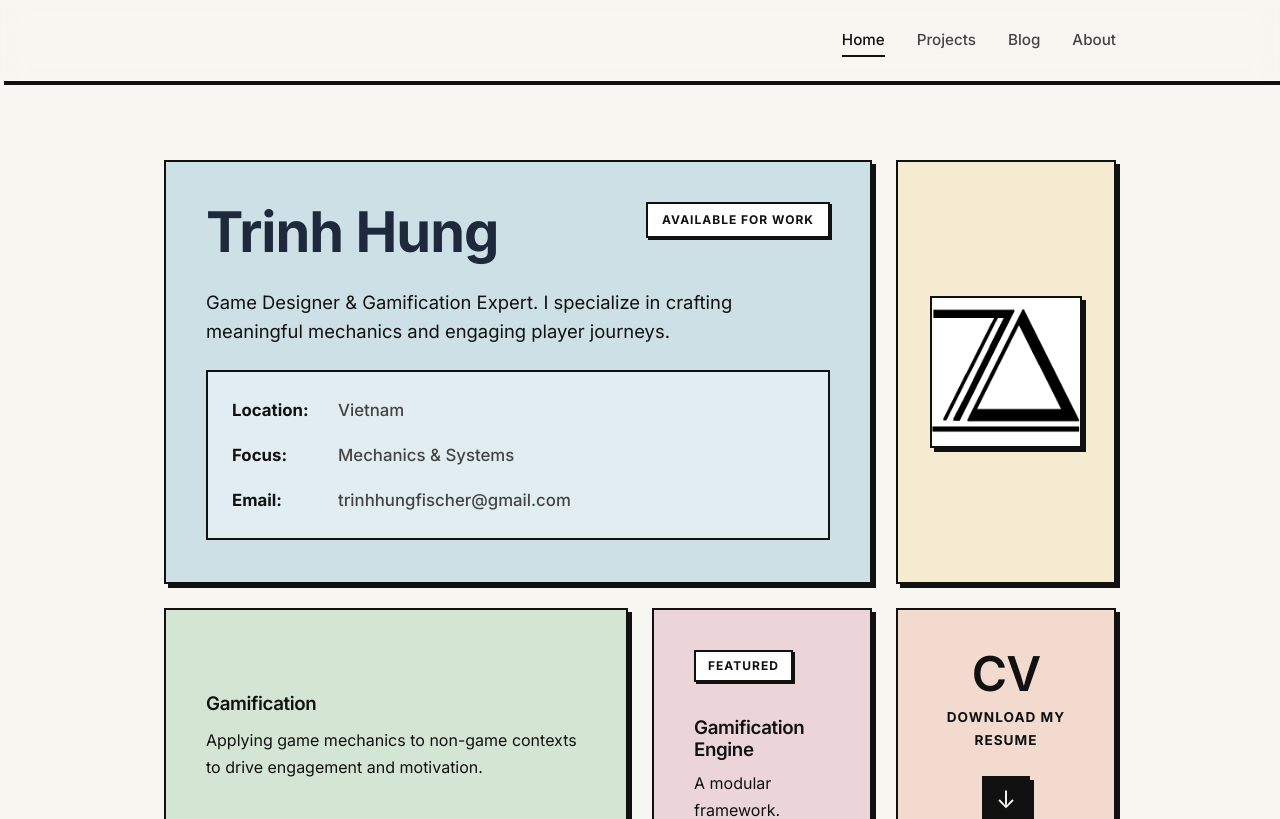
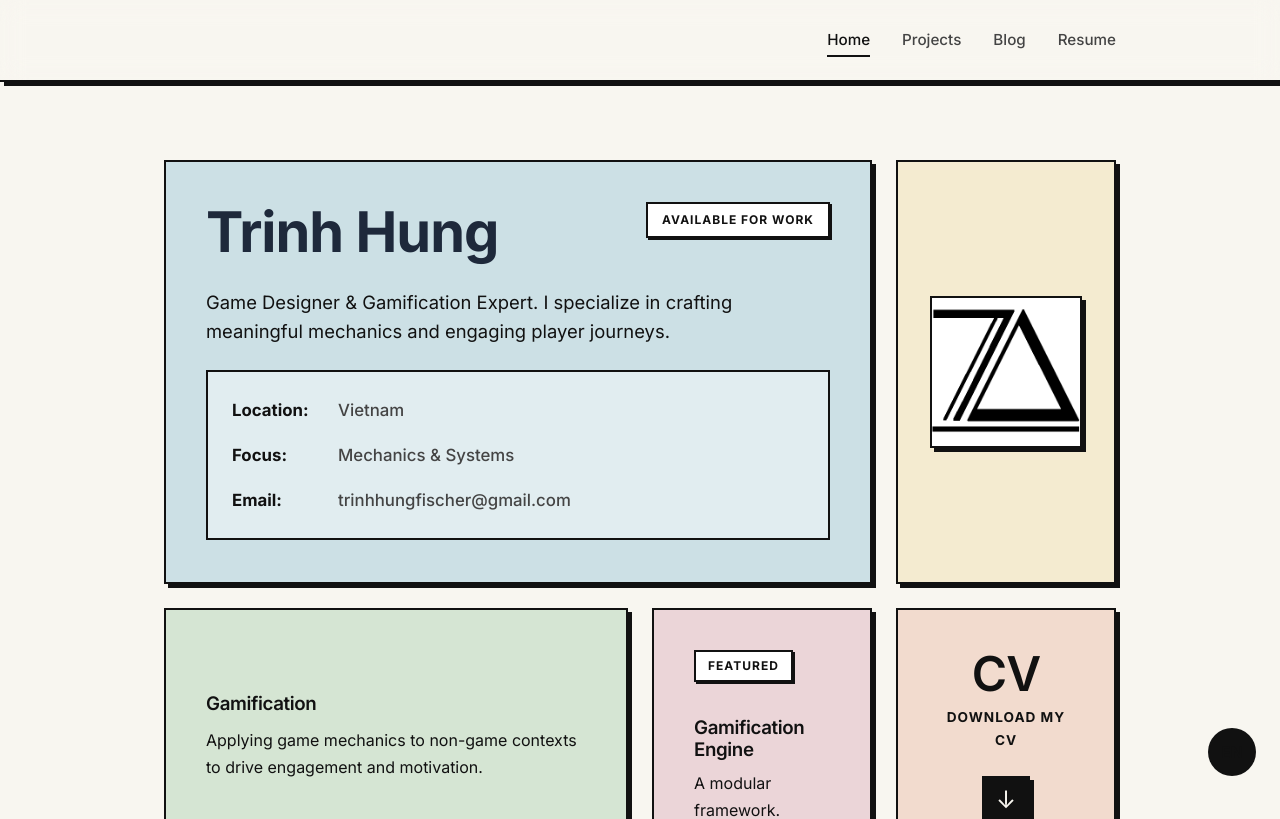
Before and after one commit to trinhhungfischer/trinhhungfischer.github.io, a React (Vite) app: page / in a window 1280 px wide. Shown: the top 819 px of the page. Built offline with nearby package versions, Linux system fonts and the light colour scheme.

Commit message:
Fix Header overlapping and Add Language Context Toggle

```diff
--- a/src/App.tsx
+++ b/src/App.tsx
@@ -7,11 +7,44 @@ import ProjectDetail from './pages/ProjectDetail';
 import Blog from './pages/Blog';
 import BlogPost from './pages/BlogPost';
 import About from './pages/About';
+import { LanguageProvider, useLanguage } from './contexts/LanguageContext';
+import './App.css';
+
+const LanguageToggleButton = () => {
+  const { language, toggleLanguage } = useLanguage();
+  return (
+    <button
+      onClick={toggleLanguage}
+      style={{
+        position: 'fixed',
+        bottom: '24px',
+        right: '24px',
+        zIndex: 1000,
+        width: '48px',
+        height: '48px',
+        borderRadius: '50%',
+        backgroundColor: 'var(--text-primary)',
+        color: 'var(--bg-color)',
+        border: 'none',
+        cursor: 'pointer',
+        fontSize: '1rem',
+        fontWeight: 'bold',
+        boxShadow: 'var(--shadow)',
+        display: 'flex',
+        alignItems: 'center',
+        justifyContent: 'center'
+      }}
+    >
+      {language.toUpperCase()}
+    </button>
+  );
+};
 
 function App() {
   return (
+    <LanguageProvider>
       <Router>
-      <div className="app-wrapper">
+        <div className="app">
           <Header />
           <main className="main-content">
             <Routes>
@@ -24,8 +57,10 @@ function App() {
             </Routes>
           </main>
           <Footer />
+          <LanguageToggleButton />
         </div>
       </Router>
+    </LanguageProvider>
   );
 }
 
--- a/src/components/Header.css
+++ b/src/components/Header.css
@@ -4,10 +4,12 @@
   left: 0;
   width: 100%;
   z-index: 100;
+  background-color: var(--bg-color);
   border-radius: 0;
   border-left: none;
   border-right: none;
   border-top: none;
+  border-bottom: 2px solid var(--border-color);
 }
 
 .header-content {
--- a/src/components/Header.tsx
+++ b/src/components/Header.tsx
@@ -1,14 +1,16 @@
 import { Link, useLocation } from 'react-router-dom';
+import { useLanguage } from '../contexts/LanguageContext';
 import './Header.css';
 
 const Header = () => {
   const location = useLocation();
+  const { t } = useLanguage();
 
   const navLinks = [
-    { name: 'Home', path: '/' },
-    { name: 'Projects', path: '/projects' },
-    { name: 'Blog', path: '/blog' },
-    { name: 'About', path: '/about' },
+    { name: t('nav.home'), path: '/' },
+    { name: t('nav.projects'), path: '/projects' },
+    { name: t('nav.blog'), path: '/blog' },
+    { name: t('nav.about'), path: '/about' },
   ];
 
   return (
@@ -23,7 +25,7 @@ const Header = () => {
             <Link
               key={link.name}
               to={link.path}
-              className={`nav-link ${location.pathname === link.path ? 'active' : ''}`}
+              className={`nav-link ${location.pathname.startsWith(link.path) && link.path !== '/' || location.pathname === link.path ? 'active' : ''}`}
             >
               {link.name}
             </Link>
--- /dev/null
+++ b/src/contexts/LanguageContext.tsx
@@ -0,0 +1,95 @@
+import React, { createContext, useContext, useState, useEffect } from 'react';
+
+type Language = 'en' | 'vi';
+
+interface LanguageContextType {
+  language: Language;
+  toggleLanguage: () => void;
+  t: (key: string) => string;
+}
+
+const translations: Record<Language, Record<string, string>> = {
+  en: {
+    'nav.home': 'Home',
+    'nav.projects': 'Projects',
+    'nav.blog': 'Blog',
+    'nav.about': 'Resume',
+    'home.greeting': 'Hi, I\'m',
+    'home.role': 'Game Designer / Product Owner',
+    'home.description': 'Game Designer & Gamification Expert. I specialize in crafting meaningful mechanics and engaging player journeys.',
+    'home.connect': 'Let\'s connect',
+    'home.download_cv': 'Download my CV',
+    'home.featured': 'Featured Projects',
+    'home.status': 'Available for Work',
+    'home.location_label': 'Location',
+    'home.location_value': 'Vietnam',
+    'home.focus_label': 'Focus',
+    'home.focus_value': 'Mechanics & Systems',
+    'home.email_label': 'Email',
+    'projects.title': 'Projects',
+    'projects.view_details': 'View Details',
+    'projects.all': 'All',
+    'blog.title': 'Blog',
+  },
+  vi: {
+    'nav.home': 'Trang chủ',
+    'nav.projects': 'Dự án',
+    'nav.blog': 'Blog',
+    'nav.about': 'Hồ sơ',
+    'home.greeting': 'Chào, mình là',
+    'home.role': 'Thiết kế Game / Quản lý Sản phẩm',
+    'home.description': 'Chuyên gia Thiết kế Game & Gamification. Mình chuyên tạo ra các cơ chế ý nghĩa và hành trình người chơi hấp dẫn.',
+    'home.connect': 'Kết nối nhé',
+    'home.download_cv': 'Tải CV của mình',
+    'home.featured': 'Dự án Nổi bật',
+    'home.status': 'Đang tìm việc',
+    'home.location_label': 'Khu vực',
+    'home.location_value': 'Việt Nam',
+    'home.focus_label': 'Chuyên môn',
+    'home.focus_value': 'Cơ chế & Hệ thống',
+    'home.email_label': 'Email',
+    'projects.title': 'Dự án',
+    'projects.view_details': 'Xem chi tiết',
+    'projects.all': 'Tất cả',
+    'blog.title': 'Blog',
+  }
+};
+
+const LanguageContext = createContext<LanguageContextType | undefined>(undefined);
+
+export const LanguageProvider: React.FC<{ children: React.ReactNode }> = ({ children }) => {
+  const [language, setLanguage] = useState<Language>('en');
+
+  useEffect(() => {
+    const saved = localStorage.getItem('lang') as Language;
+    if (saved && (saved === 'en' || saved === 'vi')) {
+      setLanguage(saved);
+    }
+  }, []);
+
+  const toggleLanguage = () => {
+    setLanguage(prev => {
+      const next = prev === 'en' ? 'vi' : 'en';
+      localStorage.setItem('lang', next);
+      return next;
+    });
+  };
+
+  const t = (key: string) => {
+    return translations[language][key] || key;
+  };
+
+  return (
+    <LanguageContext.Provider value={{ language, toggleLanguage, t }}>
+      {children}
+    </LanguageContext.Provider>
+  );
+};
+
+export const useLanguage = () => {
+  const context = useContext(LanguageContext);
+  if (!context) {
+    throw new Error('useLanguage must be used within a LanguageProvider');
+  }
+  return context;
+};
--- a/src/pages/Home.tsx
+++ b/src/pages/Home.tsx
@@ -1,6 +1,9 @@
+import { useLanguage } from '../contexts/LanguageContext';
 import './Home.css';
 
 const Home = () => {
+  const { t } = useLanguage();
+
   return (
     <div className="home-page animate-fade-up">
       <div className="container" style={{ padding: '60px 24px' }}>
@@ -10,24 +13,24 @@ const Home = () => {
           <div className="bento-item bento-hero">
             <div className="info-header">
               <h1 className="hero-title">Trinh Hung</h1>
-              <div className="status-badge">Available for Work</div>
+              <div className="status-badge">{t('home.status')}</div>
             </div>
 
             <p className="hero-subtitle text-secondary">
-              Game Designer & Gamification Expert. I specialize in crafting meaningful mechanics and engaging player journeys.
+              {t('home.description')}
             </p>
 
             <div className="personal-details">
               <div className="detail-row">
-                <span className="detail-label">Location:</span>
-                <span className="detail-value">Vietnam</span>
+                <span className="detail-label">{t('home.location_label')}:</span>
+                <span className="detail-value">{t('home.location_value')}</span>
               </div>
               <div className="detail-row">
-                <span className="detail-label">Focus:</span>
-                <span className="detail-value">Mechanics & Systems</span>
+                <span className="detail-label">{t('home.focus_label')}:</span>
+                <span className="detail-value">{t('home.focus_value')}</span>
               </div>
               <div className="detail-row">
-                <span className="detail-label">Email:</span>
+                <span className="detail-label">{t('home.email_label')}:</span>
                 <span className="detail-value">trinhhungfischer@gmail.com</span>
               </div>
             </div>
@@ -62,7 +65,7 @@ const Home = () => {
           {/* Download CV Block */}
           <a href="#" className="bento-item bento-project-2 hover-lift" style={{ alignItems: 'center', textAlign: 'center', textDecoration: 'none', color: 'inherit' }}>
             <h2 style={{ fontSize: '3rem', marginBottom: '8px', lineHeight: 1 }}>CV</h2>
-            <p className="text-secondary" style={{ fontWeight: 700, textTransform: 'uppercase', fontSize: '0.85rem', letterSpacing: '1px' }}>Download My Resume</p>
+            <p className="text-secondary" style={{ fontWeight: 700, textTransform: 'uppercase', fontSize: '0.85rem', letterSpacing: '1px' }}>{t('home.download_cv')}</p>
             <div className="icon-btn" style={{ marginTop: '24px', background: 'var(--text-primary)', color: 'var(--bg-primary)' }}>↓</div>
           </a>
 
```
Lines whose indentation alone changed are shown as unchanged.
